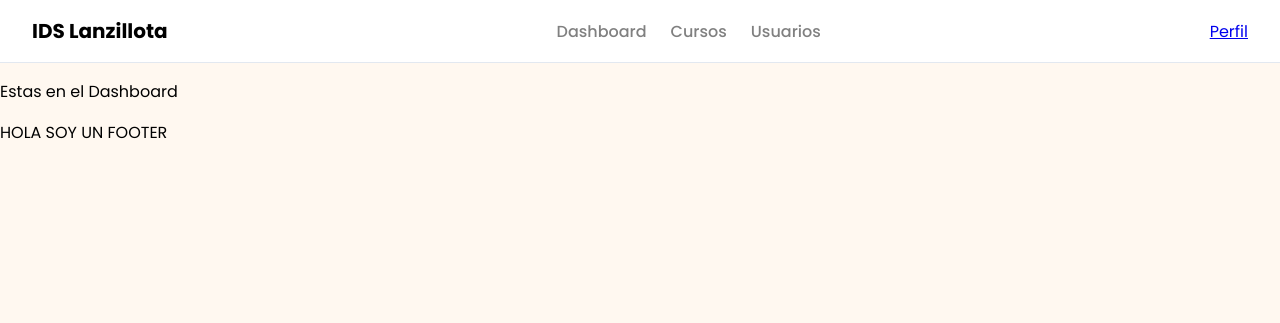
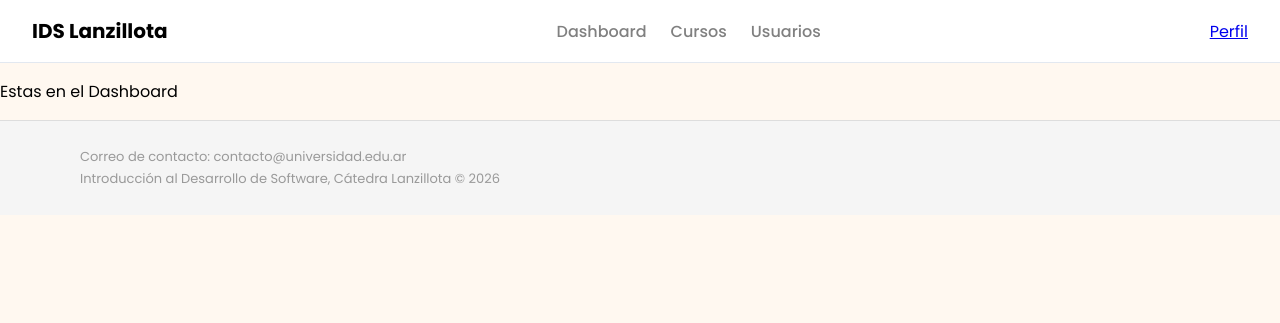
Before and after one commit to sabrisarmiento/Proyecto-Final-IDS-HolaMundo, a Flask app: page /dashboard in a window 1280 px wide; the page is wider, and only the part inside the window is pictured. Shown: the top 323 px of that part. Run offline with Flask 3, Linux system fonts and the light colour scheme.

Commit message:
feat: adding private footer

```diff
--- a/frontend/static/css/styles.css
+++ b/frontend/static/css/styles.css
@@ -50,3 +50,25 @@ font-weight: 500;
 .header-private-nav a:hover {
 color: black;
 }
+
+.footer-private {
+    background-color: #f5f5f5;
+    border-top: 1px solid #ddd;
+    padding: 24px 40px;
+    width: 100%;
+}
+
+.footer-private-container {
+    display: flex;
+    align-items: center;
+    justify-content: space-between;
+    max-width: 1200px;
+    margin: 0 auto;
+}
+
+.footer-private-info p {
+    margin: 2px 0;
+    font-size: 13px;
+    color: #999;
+    font-family: 'Poppins', sans-serif;
+}
--- a/frontend/templates/base_private.html
+++ b/frontend/templates/base_private.html
@@ -9,7 +9,7 @@
   {% block extra_styles %}{% endblock %}
 </head>
 <body>
-  <header class="header-private">
+    <header class="header-private">
     <a href="{{ url_for('landing.landing') }}" class="header-private-logo">IDS Lanzillota</a>
     <nav class="header-private-nav">
         <a href="{{ url_for('dashboard.dashboard') }}">Dashboard</a>
@@ -18,9 +18,14 @@
     </nav>
     <a href="#" class="header-private-logout">Perfil</a>
 	</header>
-  {% block content %}{% endblock %}
-  <footer>
-    HOLA SOY UN FOOTER
-  </footer>
+    {% block content %}{% endblock %}
+    <footer class ="footer-private">
+        <div class="footer-private-container">
+            <div class="footer-private-info">
+                <p>Correo de contacto: contacto@universidad.edu.ar</p>
+                <p>Introducción al Desarrollo de Software, Cátedra Lanzillota © 2026</p>
+            </div>
+        </div>
+    </footer>
 </body>
 </html>
```
